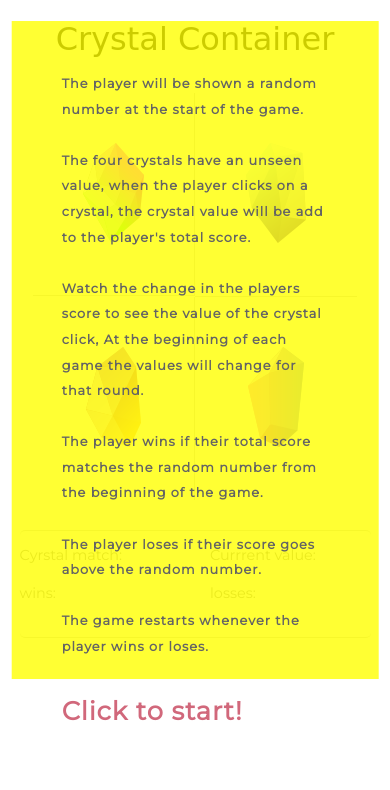
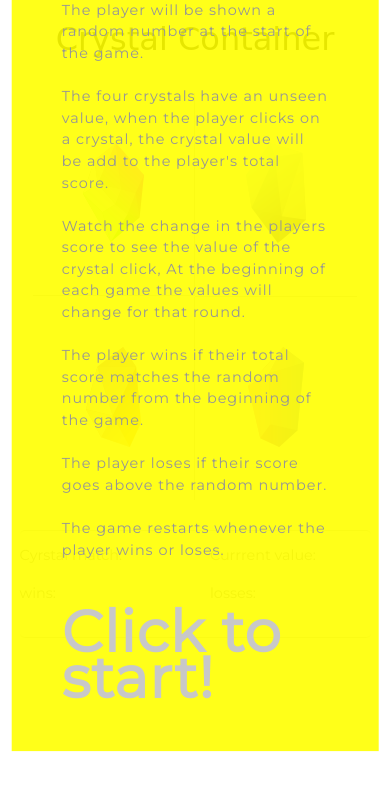
Before and after one commit to rspica/Crystal-Collector-II, a plain HTML site: page crystal-index.html in a window 390 px wide. Drawn offline with nearby package versions, Linux system fonts and the light colour scheme; a web font is replaced by a local one.

Commit message:
adjusted  style.css prettified all files.

```diff
--- a/assets/css/style.css
+++ b/assets/css/style.css
@@ -10,7 +10,7 @@ body {
 }
 
 h1 {
-	font: 2em  'Bungee Outline', cursive;
+    font: 2em 'Bungee Outline', cursive;
     padding: 20px 0 10px;
     margin-bottom: 25px;
     color: rgb(0, 0, 0);
@@ -21,34 +21,33 @@ img {
 }
 
 #intro {
-	height: 94%;
+    height: 95vh;
     width: 94%;
-	padding: 50px;
+    padding: 50px 125px;
     position: absolute;
     top: 50%;
     left: 50%;
     transform: translate(-50%, -50%);
-	height: 94%;
-	width: 94%;
-	background: rgba(255, 255, 0, .8);
+    background: rgba(255, 255, 0, .9);
     z-index: 999;
     border: none;
     text-align: left;
-	font: 700 .8em 'Montserrat', sans-serif;
+    font: 300 .9em 'Montserrat', sans-serif;
     letter-spacing: 1px;
-	color: rgb(100, 100, 100);
-	line-height: 200%;
+    color: rgb(150, 150, 150);
+    line-height: 150%;
 }
 
 .hit-start {
-	font: 700 2em 'Montserrat', sans-serif;
+    margin-top: 25px;
+    font: 700 4em 'Montserrat', sans-serif;
     letter-spacing: 1px;
-	color: rgb(209, 104, 123);
-	line-height: 200%;
+    color: rgb(200, 200, 200);
+    line-height: 80%;
 }
 
 #intro:focus {
-	outline:none;
+    outline: none;
 }
 
 .crystalCenter {
@@ -57,7 +56,11 @@ img {
     margin: 0 auto;
 }
 
-.crystal-container, .crystal-a, .crystal-b, .crystal-c, .crystal-d {
+.crystal-container,
+.crystal-a,
+.crystal-b,
+.crystal-c,
+.crystal-d {
     max-height: 300px;
     height: 100%;
     padding: 30px;
@@ -68,7 +71,7 @@ img {
 
 .crystal-a {
     border-bottom: 1px solid rgba(0, 0, 0, .15);
-	border-right:  1px solid rgba(0, 0, 0, .15);
+    border-right: 1px solid rgba(0, 0, 0, .15);
 }
 
 .crystal-b {
@@ -76,7 +79,7 @@ img {
 }
 
 .crystal-c {
-	border-right:  1px solid rgba(0, 0, 0, .15);
+    border-right: 1px solid rgba(0, 0, 0, .15);
 }
 
 .playerResult {
@@ -98,7 +101,8 @@ img {
     max- width: 100%;
 }
 
-#numGenerate, #currectCrystalTotal {
+#numGenerate,
+#currectCrystalTotal {
     font-weight: 700;
     color: rgba(212, 131, 218, .7);
 }
@@ -117,9 +121,26 @@ img {
 }
 
 @media screen and (max-width: 600px) {
-
     .result {
         text-align: left;
         font: 300 .9em 'Montserrat', sans-serif;
     }
+
+    #intro {
+    height: 95vh;
+    width: 94%;
+    padding: 50px;
+    position: absolute;
+    top: 50%;
+    left: 50%;
+    transform: translate(-50%, -50%);
+    background: rgba(255, 255, 0, .9);
+    z-index: 999;
+    border: none;
+    text-align: left;
+    font: 300 .9em 'Montserrat', sans-serif;
+    letter-spacing: 1px;
+    color: rgb(150, 150, 150);
+    line-height: 150%;
 	}
+}
--- a/assets/javascript/game.js
+++ b/assets/javascript/game.js
@@ -1,11 +1,11 @@
 // user experience
 // =================================================
-// xxx player starts game to display a random number .
-// xxx player selects one four crystals displayed.
-// xxx Each crystal has an assigned value not known to the player.
-// xxx player trys to select the right amount of crystal to match the random number total displayed
-// xxx games shows and tracks total score after each cystal is clicked
-// xxx game displays number of wins and losses
+// player starts game to display a random number .
+// player selects one four crystals displayed.
+// Each crystal has an assigned value not known to the player.
+// player trys to select the right amount of crystal to match the random number total displayed
+// games shows and tracks total score after each cystal is clicked
+// game displays number of wins and losses
 // game displays player out come: "winner" / "game over"
 // game resets with new cystal values and random guess number
 
@@ -22,6 +22,8 @@
 
 // code bonus
 // =================================================
+// add sound on crystal click event
+//	add sound on player game outcome (win/loss)
 // color change background on mouse over event
 // bounce crystals on click event
 
@@ -52,11 +54,6 @@ var min = 0;
 // minimum number value for random number generator
 var max = 0;
 
-var crystaltype = ['./assets/images/Crystal-1a.svg',
-	'./assets/images/Crystal-2a.svg',
-	'./assets/images/Crystal-3a.svg',
-	'./assets/images/Crystal-4a.svg',];
-
 //-------------------------------------------------------
 //----------------  **Audio Elements**  ------------------
 //-------------------------------------------------------
@@ -73,13 +70,22 @@ var gameOverAudio = new Audio('./assets/sound/failure2.mp3');
 $(document).ready(function() {
 
     // event listener for clicks on the direction panel to start the game
-$("#intro").on("click", function(){
-	$( "#intro" ).remove();
+    $("#intro").on("click", function() {
+        $("#intro").remove();
         var timeoutId = setTimeout(function() {
             initGame();
-	}, 1000);
+        }, 500);
     });
 
+    // user clicks button to start game
+    function initGame() {
+        keyValueCompare = generateRandomNumber(19, 120);
+        cystalValueAssign();
+        $("#numGenerate").html(keyValueCompare);
+        $("#currectCrystalTotal").html(crystalTotal);
+        $("#loss").html(lossCounter);
+        $("#win").html(winCounter);
+    }
 
     //  Create a random number from 19-120 (for the crystal click total comparison)
     function generateRandomNumber(min, max) {
@@ -87,23 +93,12 @@ function generateRandomNumber(min, max) {
         return numberGenerate;
     }
 
-
-// user clicks button to start game
-function initGame() {
-keyValueCompare = generateRandomNumber(19,120);
-cystalValueAssign();
-$("#numGenerate").html( keyValueCompare );
-$("#currectCrystalTotal").html( crystalTotal );
-$("#loss").html( lossCounter );
-$("#win").html( winCounter );
-}
-
     // generate random number 4x one for each cystal values
     function cystalValueAssign() {
         // generate random number (randomize between 1 and 12) one for each cystal values
         var min = 1;
         var max = 12;
-	for(i = 0; i < 4; i++) {
+        for (i = 0; i < 4; i++) {
             var randomNum = generateRandomNumber(min, max);
             // moves random number and create a new data attribute for each crystal
             // valueAdd assigns the random numbers to each of the four crystal
@@ -116,32 +111,25 @@ function cystalValueAssign() {
         }
     }
 
-// function crystalDisplay(randomNum) {
-// 	$(".crystal-type").append('<img src=' + crystaltype + ' />');
-// 	$(".crystal-type").html(randomNum);
-// }
-
     // event listener for clicks on the crystal passes value to clickTotal
-$(".crystalValue").on("click", function(){
+    $(".crystalValue").on("click", function() {
         clickTotal(this.getAttribute("data-crystal"));
         clickAudio.play(clickAudio);
 
         //display the crystals random value
-	$(".crystalValue").html( ("<h1>" + $(this).val("data-crystal") + "</h1>"));
+        $(".crystalValue").html(("<h1>" + $(this).val("data-crystal") + "</h1>"));
         console.log("data inside " + $(this).val("data-crystal"));
-//	crystalDisplay(data-crystal);
 
     });
-
 
     // clickTotal function calcuates plaer click totals and compairs to random generated number
     function clickTotal(clickValue) {
         clickValue = parseInt(clickValue);
         crystalTotal = crystalTotal + clickValue;
-	$("#currectCrystalTotal").html( crystalTotal );
-	if ( crystalTotal === keyValueCompare ) {
-		$("#win").html( winCounter += 1 );
-		$("#gameOutCome").html( "WINNER!" );
+        $("#currectCrystalTotal").html(crystalTotal);
+        if (crystalTotal === keyValueCompare) {
+            $("#win").html(winCounter += 1);
+            $("#gameOutCome").html("WINNER!");
             winAudio.play(winAudio);
 
             // Calls reset function after 3 sec
@@ -149,29 +137,25 @@ function clickTotal(clickValue) {
                 reSet();
             }, 3000);
         }
-	if (crystalTotal > keyValueCompare ) {
+        if (crystalTotal > keyValueCompare) {
             loss.innerHTML = lossCounter += 1;
-		$("#gameOutCome").html( "TOO HIGH!" );
+            $("#gameOutCome").html("TOO HIGH!");
             gameOverAudio.play(gameOverAudio);
 
             // Calls reset function after 3 sec
             var timeoutId = setTimeout(function() {
                 reSet();
-		}, 3000);
+            }, 2500);
 
         }
     }
-
-// creates a div and inserts game out comewinner or your too high
-
-
 
     // game reset generates new random values and hold current win/loss status
     function reSet() {
         crystalTotal = 0;
         crystalValue = [];
-		$("#currectCrystalTotal").html( crystalTotal );
-		$("#gameOutCome").html( " " );
+        $("#currectCrystalTotal").html(crystalTotal);
+        $("#gameOutCome").html(" ");
         initGame();
     }
 
--- a/crystal-index.html
+++ b/crystal-index.html
@@ -20,13 +20,21 @@
 
 <body>
     <button id="intro">
-        <p>The player will be shown a random number at the start of the game.</p><br />
-        <p>The four crystals have an unseen value, when the player clicks on a crystal, the crystal value will be add to the player's total score.</p><br />
-        <p>Watch the change in the players score to see the value of the crystal click, At the beginning of each game the values will change for that round.</p><br />
-        <p>The player wins if their total score matches the random number from the beginning of the game.</p><br />
-        <p>The player loses if their score goes above the random number.</p><br />
-        <p>The game restarts whenever the player wins or loses.</p><br />
-        <p class="hit-start">Click to start!</p>
+        <div class="instruction">
+            <p>The player will be shown a random number at the start of the game.</p>
+            <br />
+            <p>The four crystals have an unseen value, when the player clicks on a crystal, the crystal value will be add to the player's total score.</p>
+            <br />
+            <p>Watch the change in the players score to see the value of the crystal click, At the beginning of each game the values will change for that round.</p>
+            <br />
+            <p>The player wins if their total score matches the random number from the beginning of the game.</p>
+            <br />
+            <p>The player loses if their score goes above the random number.</p>
+            <br />
+            <p>The game restarts whenever the player wins or loses.</p>
+            <br />
+            <p class="hit-start">Click to start!</p>
+        </div>
     </button>
     <div class="container">
         <div class="row">
@@ -39,7 +47,6 @@
     <div class="container">
         <p id="gameOutCome"></p>
         <div class="row justify-content-center crystalCenter">
-
             <div class="col-xs-6 col-md-6 crystal-container crystal-a">
                 <img src="./assets/images/Crystal-1.svg" class="crystalValue" alt="crystal number 1" />
             </div>
@@ -66,15 +73,15 @@
             <div class="col-xs-6 col-md-6 result">losses: <span id="loss"></span></div>
         </div>
     </div>
-    <div class="container"> <!-- displays crystal profile and current value -->
+    <div class="container">
+        <!-- displays crystal profile and current value -->
         <div class="row">
             <div id="crystal-1" class="col-xs-6 col-md-6 crystal-type"></div>
             <div id="crystal-2" class="col-xs-6 col-md-6 crystal-type"></div>
             <div id="crystal-3" class="col-xs-6 col-md-6 crystal-type"></div>
             <div id="crystal-4" class="col-xs-6 col-md-6 crystal-type"></div>
         </div>
-    </div
-    <!-- closes BS container -->
+    </div <!-- closes BS container -->
 </body>
 <script src="https://code.jquery.com/jquery-3.2.1.js" integrity="sha256-DZAnKJ/6XZ9si04Hgrsxu/8s717jcIzLy3oi35EouyE=" crossorigin="anonymous"></script>
 <script type="text/javascript" src="./assets/javascript/game.js"></script>
```
Lines whose indentation alone changed are shown as unchanged.
